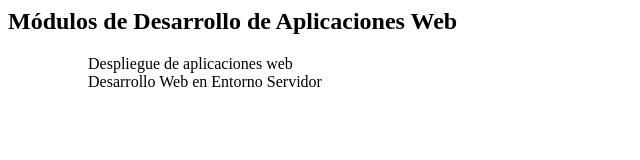
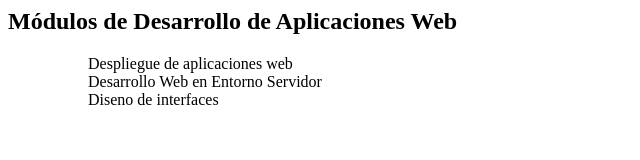
Before and after one commit to marmoca/dawEj2_3, a plain HTML site: page index.html in a window 1280 px wide. Shown: the whole page, without its empty margins (0-640 px from the left). Drawn offline with Linux system fonts and the light colour scheme.

Commit message:
anadido diseno

```diff
--- a/index.html
+++ b/index.html
@@ -2,4 +2,5 @@
 <ul>
     <ol>Despliegue de aplicaciones web</ol>
     <ol>Desarrollo Web en Entorno Servidor</ol>
+<ol>Diseno de interfaces</ol>
 </ul>
```
